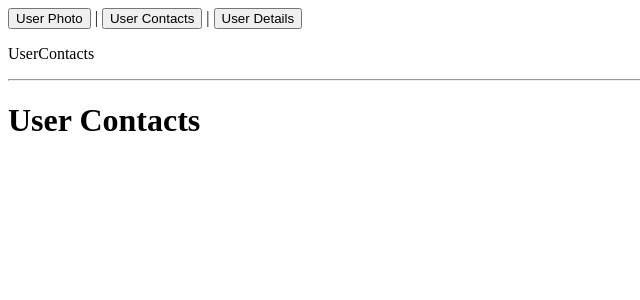
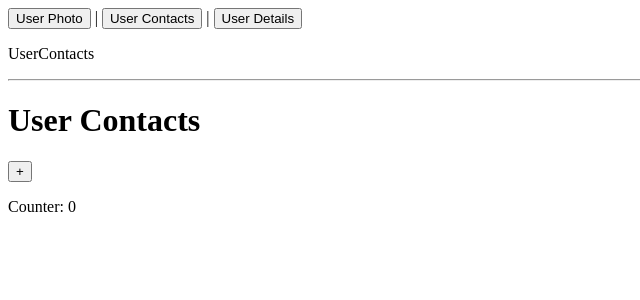
Before and after one commit to dzarezenko/beetroot_lesson_46-slots_dynamic_components, a Vue app: page / in a window 1280 px wide. Both pictures are taken after a click on the button "User Contacts". Shown: the top 300 px of the page, without its empty margins (0-640 px from the left). Built offline with nearby package versions, Linux system fonts and the light colour scheme.

Commit message:
<keep-alive> example

```diff
--- a/src/UserApp.vue
+++ b/src/UserApp.vue
@@ -8,7 +8,9 @@
     </p>
     <hr />
 
-    <component :is="currentComponent"></component>
+    <keep-alive>
+      <component :is="currentComponent"></component>
+    </keep-alive>
 
   </div>
 </template>
--- a/src/components/user/UserContacts.vue
+++ b/src/components/user/UserContacts.vue
@@ -1,3 +1,20 @@
 <template>
-  <h1>User Contacts</h1>
+  <div>
+    <h1>User Contacts</h1>
+    <button @click="counter++">+</button>
+    <p>Counter: {{ counter }}</p>
+  </div>
 </template>
+
+<script>
+export default {
+  data() {
+    return {
+      counter: 0,
+    }
+  },
+  destroyed() {
+    console.log("Component destroyed!");
+  },
+}
+</script>
```
